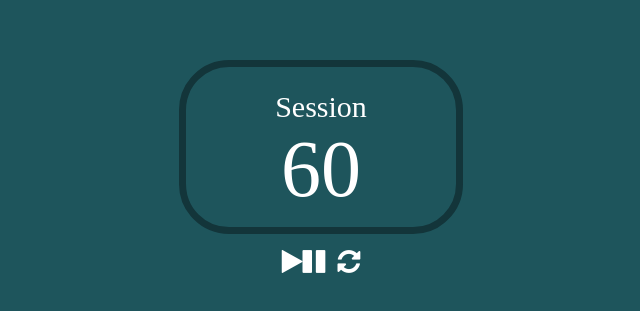
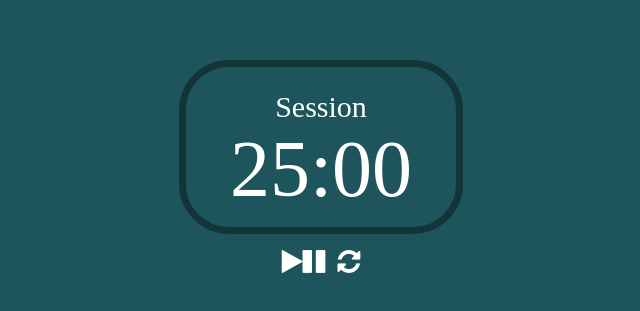
Before and after one commit to CristianPeralta/fcc-fe-projects, a React (Create React App) app in the folder pomodoro-clock/: page / in a window 1280 px wide. Shown: the part 249-560 px from the top of the page, without its empty margins (319-959 px from the left). Built offline with nearby package versions, Linux system fonts and the light colour scheme; a web font is replaced by a local one.

Commit message:
[pomodoro-clock] add displayTimer

```diff
--- a/pomodoro-clock/src/App.js
+++ b/pomodoro-clock/src/App.js
@@ -5,11 +5,12 @@ class App extends Component {
   constructor(props) {
     super(props);
     this.state = {
-      time: 60,
+      time: 1500,
       timerType: 'Session',
       timerState: 'stopped',
     };
     this.startStopTimer = this.startStopTimer.bind(this);
+    this.displayTimer = this.displayTimer.bind(this);
     this.resetTimer = this.resetTimer.bind(this);
   }
 
@@ -28,10 +29,16 @@ class App extends Component {
   }
 
   resetTimer() {
-    this.setState({time: 60})
+    this.setState({time: 1500})
   }
 
-
+  displayTimer() {
+    let minutes = Math.floor(this.state.time / 60);
+    let seconds = this.state.time - minutes * 60;
+    seconds = seconds < 10 ? '0' + seconds : seconds;
+    minutes = minutes < 10 ? '0' + minutes : minutes;
+    return minutes + ':' + seconds;
+  }
   render() {
     return (
       <div className="app">
@@ -41,7 +48,7 @@ class App extends Component {
               {this.state.timerType}
             </div>
             <div id='time-left'>
-              {this.state.time}
+              {this.displayTimer()}
             </div>
           </div>
         </div>
```
